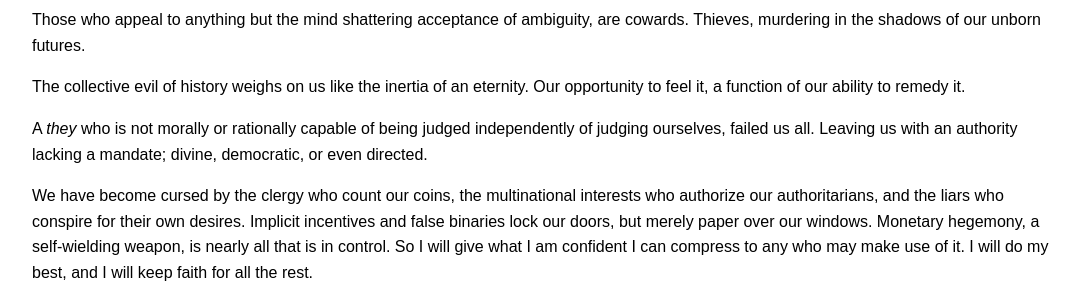
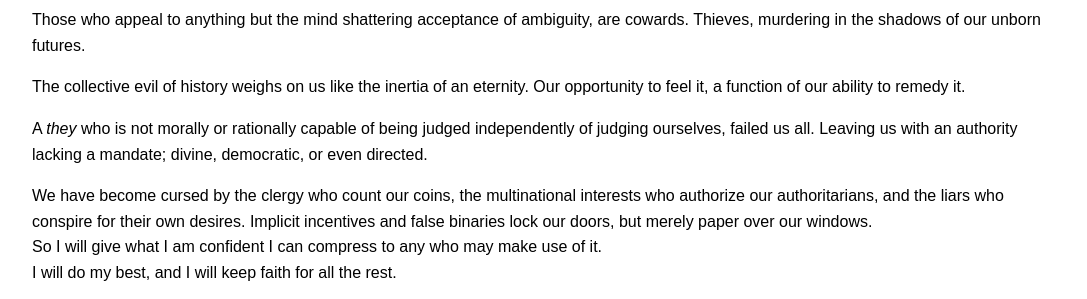
Before and after one commit to strikingcrayon/ShaneAndersen.ca, a plain HTML site: page index.html in a window 1280 px wide. Shown: the part 468-767 px from the top of the page, without its empty margins (96-1183 px from the left). Drawn offline with Linux system fonts and the light colour scheme.

Commit message:
A cloak of maturity is descending

```diff
--- a/index.html
+++ b/index.html
@@ -22,7 +22,9 @@
     <p>Those who appeal to anything but the mind shattering acceptance of ambiguity, are cowards. Thieves, murdering in the shadows of our unborn futures.</p>
     <p>The collective evil of history weighs on us like the inertia of an eternity. Our opportunity to feel it, a function of our ability to remedy it.</p>
     <p>A <em>they</em> who is not morally or rationally capable of being judged independently of judging ourselves, failed us all. Leaving us with an authority lacking a mandate; divine, democratic, or even directed.</p>
-    <p>We have become cursed by the clergy who count our coins, the multinational interests who authorize our authoritarians, and the liars who conspire for their own desires. Implicit incentives and false binaries lock our doors, but merely paper over our windows. Monetary hegemony, a self-wielding weapon, is nearly all that is in control. So I will give what I am confident I can compress to any who may make use of it. I will do my best, and I will keep faith for all the rest.</p>
+    <p>We have become cursed by the clergy who count our coins, the multinational interests who authorize our authoritarians, and the liars who conspire for their own desires. Implicit incentives and false binaries lock our doors, but merely paper over our windows.<br>
+So I will give what I am confident I can compress to any who may make use of it.<br>
+I will do my best, and I will keep faith for all the rest.</p>
     <p>Canada, is as near as makes no difference to my practical responsibilities, irredeemably stricken by regulatory capture. Droves of demons demanding dereliction or death.</p>
     <p>So to their hells with them all. I refuse to be small. I will stand tall.</p>
     <hr>
```
